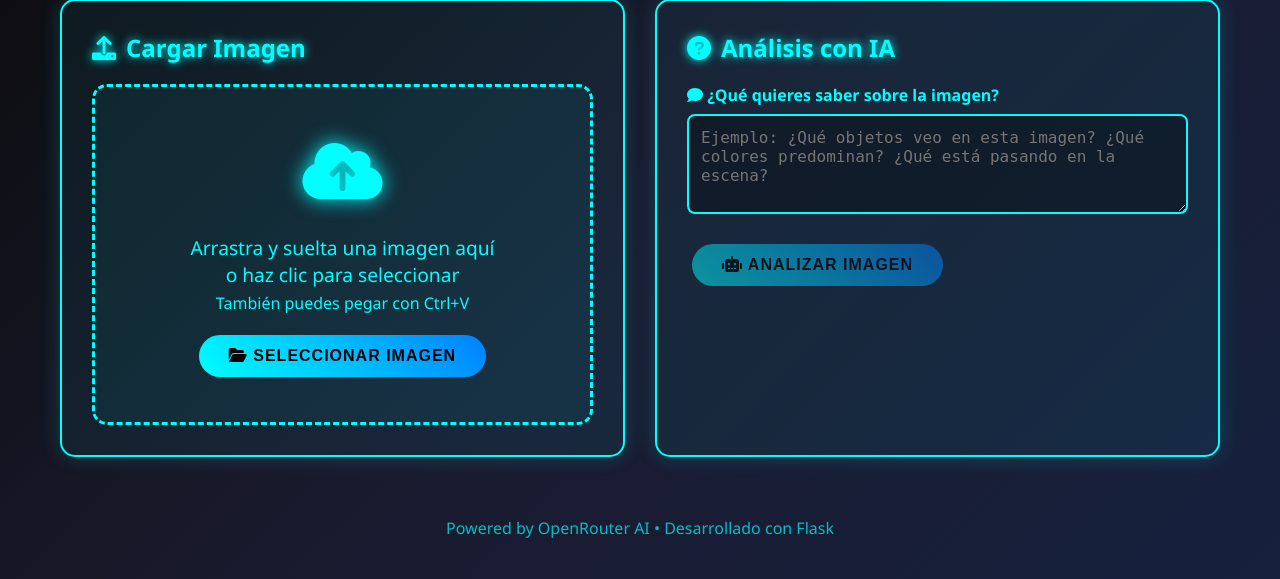
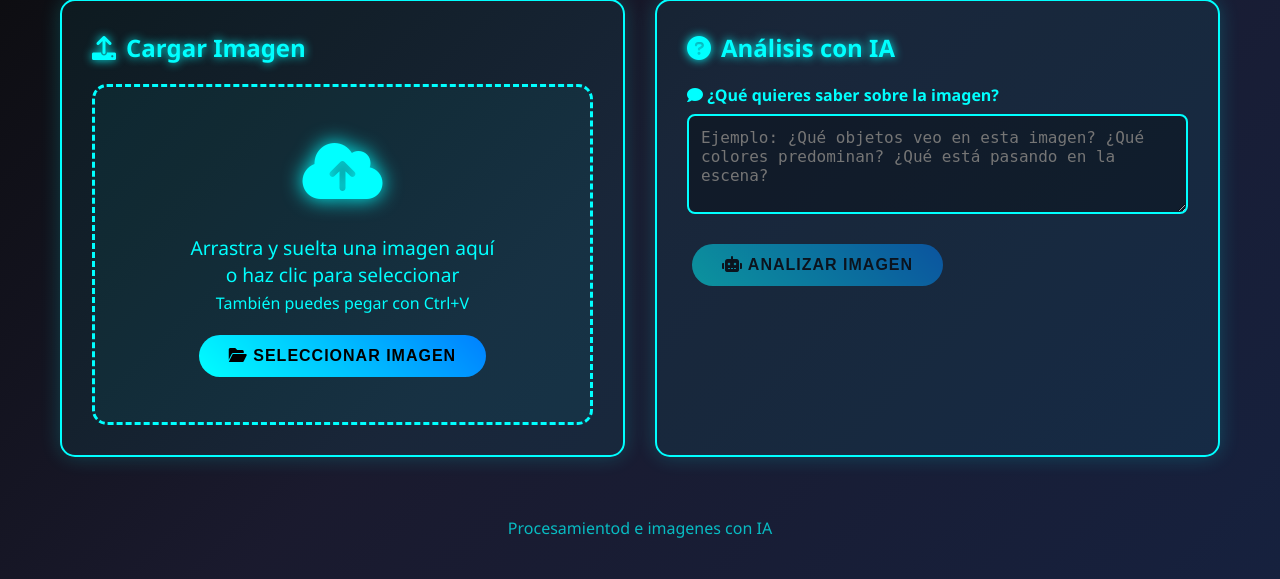
Before and after one commit to Andres-Hincapie-HRZ/Analisis-Imagenes-IA, a Flask app: page / in a window 1280 px wide. Shown: the part 227-806 px from the top of the page. Run offline with Flask 3, Linux system fonts and the light colour scheme.

Commit message:
Update index.html

```diff
--- a/templates/index.html
+++ b/templates/index.html
@@ -83,7 +83,7 @@
         </div>
 
         <div class="pie-pagina">
-            <p>Powered by OpenRouter AI • Desarrollado con Flask</p>
+            <p>Procesamientod e imagenes con IA</p>
         </div>
     </div>
 
```
